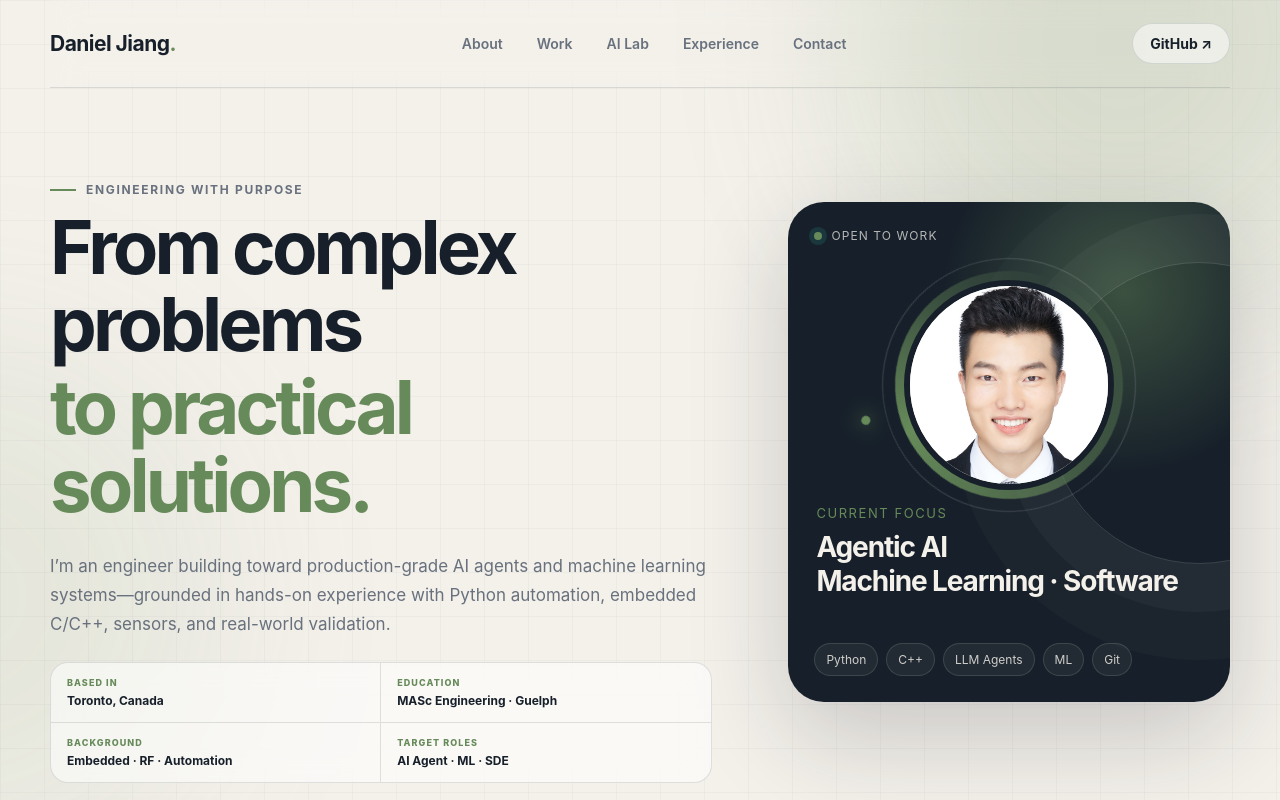
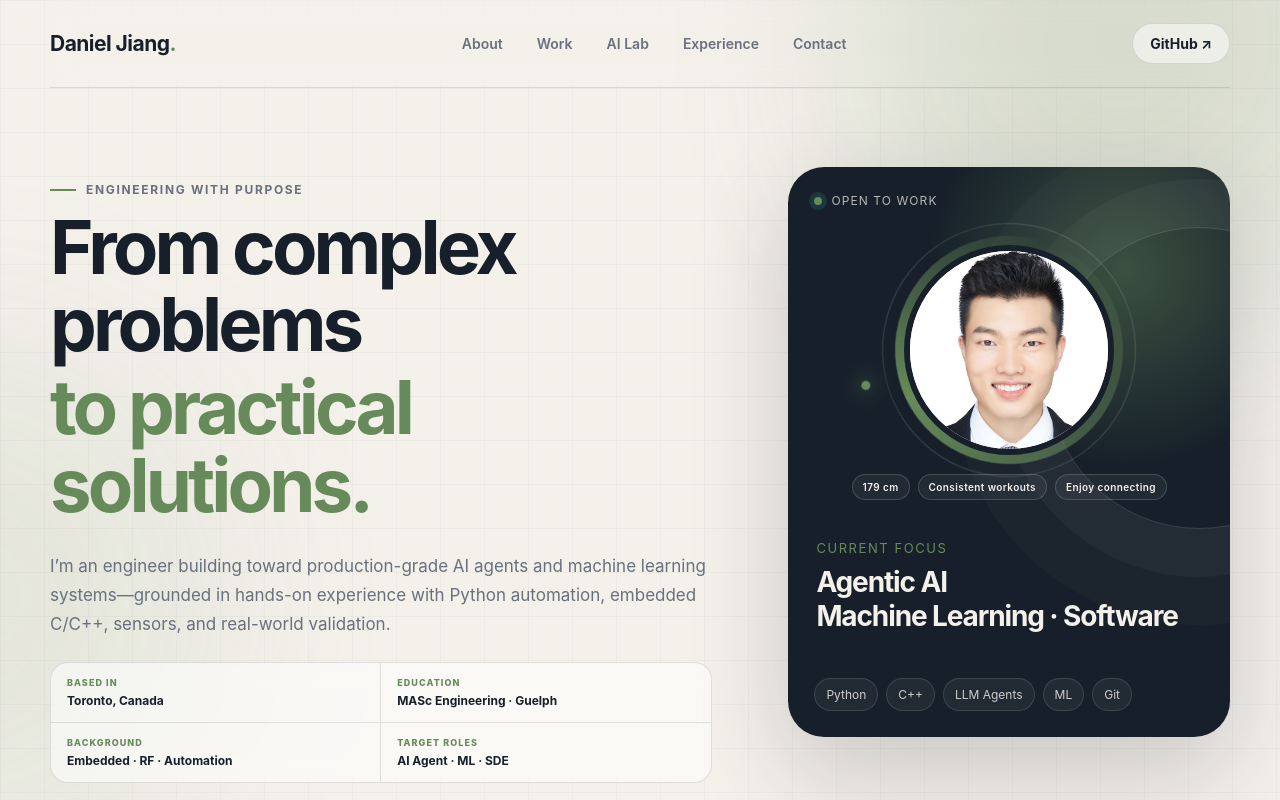
Before and after one commit to jiangjian9803-eng/jiangjian9803-eng.github.io, a Next.js app: page / in a window 1280 px wide. Shown: the top 800 px of the page. Built offline with nearby package versions, Linux system fonts and the light colour scheme.

Commit message:
Add personal profile labels

```diff
--- a/index.html
+++ b/index.html
@@ -58,6 +58,11 @@
           <div class="portrait-wrap">
             <img src="/jian-jiang.jpg" alt="Portrait of Jian Jiang" />
             <span class="portrait-orbit" aria-hidden="true"></span>
+          </div>
+          <div class="personal-labels" aria-label="Personal details">
+            <span>179 cm</span>
+            <span>Consistent workouts</span>
+            <span>Enjoy connecting</span>
           </div>
           <div class="hero-card-copy">
             <p>Current focus</p>
--- a/styles.css
+++ b/styles.css
@@ -67,7 +67,7 @@ h1 em { position: relative; margin-top: .08em; color: var(--blue); font-style: n
 .hero-meta i { width: 7px; height: 7px; border-radius: 50%; background: var(--cyan); box-shadow: 0 0 0 5px rgba(102,138,89,.18); animation: status-pulse 2.2s ease-in-out infinite; }
 @keyframes status-pulse { 50% { box-shadow: 0 0 0 9px rgba(102,138,89,0); } }
 
-.hero-card { position: relative; top: -87px; overflow: hidden; min-height: 500px; border-radius: 36px; padding: 26px; color: var(--paper); background: radial-gradient(circle at 76% 18%, rgba(102,138,89,.46), transparent 34%), var(--ink); box-shadow: 0 35px 100px rgba(23,32,42,.2); transition: transform .35s ease, box-shadow .35s ease; }
+.hero-card { position: relative; top: -87px; overflow: hidden; min-height: 570px; border-radius: 36px; padding: 26px; color: var(--paper); background: radial-gradient(circle at 76% 18%, rgba(102,138,89,.46), transparent 34%), var(--ink); box-shadow: 0 35px 100px rgba(23,32,42,.2); transition: transform .35s ease, box-shadow .35s ease; }
 .hero-card.reveal.visible { transform: none; }
 .hero-card.reveal.visible:hover { transform: translateY(-5px); box-shadow: 0 42px 120px rgba(7,17,31,.28); }
 .hero-card::after { content: ""; position: absolute; width: 300px; height: 300px; right: -120px; top: 60px; border: 1px solid rgba(255,255,255,.15); border-radius: 50%; box-shadow: 0 0 0 48px rgba(255,255,255,.03), 0 0 0 96px rgba(255,255,255,.02); }
@@ -79,6 +79,8 @@ h1 em { position: relative; margin-top: .08em; color: var(--blue); font-style: n
 .portrait-orbit { position: absolute; inset: -22px; border: 1px solid rgba(255,255,255,.16); border-radius: 50%; animation: portrait-spin 16s linear infinite reverse; }
 .portrait-orbit::after { content: ""; position: absolute; top: 25px; right: 10px; width: 9px; height: 9px; border-radius: 50%; background: var(--cyan); box-shadow: 0 0 18px var(--cyan); }
 @keyframes portrait-spin { to { transform: rotate(360deg); } }
+.personal-labels { position: absolute; top: 307px; left: 24px; right: 24px; z-index: 2; display: flex; justify-content: center; gap: 8px; flex-wrap: wrap; }
+.personal-labels span { padding: 6px 10px; border: 1px solid rgba(255,255,255,.16); border-radius: 999px; background: rgba(255,255,255,.05); color: var(--paper); font-size: 10px; font-weight: 600; letter-spacing: .04em; }
 .hero-card-copy { position: absolute; left: 28px; bottom: 104px; z-index: 1; }
 .hero-card-copy p { color: var(--cyan); margin: 0 0 10px; font-size: 13px; text-transform: uppercase; letter-spacing: .12em; }
 .hero-card-copy h2 { font-size: 28px; line-height: 1.2; letter-spacing: -.04em; }
@@ -198,7 +200,7 @@ footer { display: flex; justify-content: space-between; padding-block: 25px 40px
 @media (max-width: 900px) {
   nav { display: none; }
   .hero { grid-template-columns: 1fr; padding-block: 70px; }
-  .hero-card { min-height: 420px; }
+  .hero-card { min-height: 540px; }
   .hero-card { top: 0; transform: none; }
   .hero-card.reveal.visible { transform: none; }
   .proof-strip { grid-template-columns: 1fr 1fr; }
```
